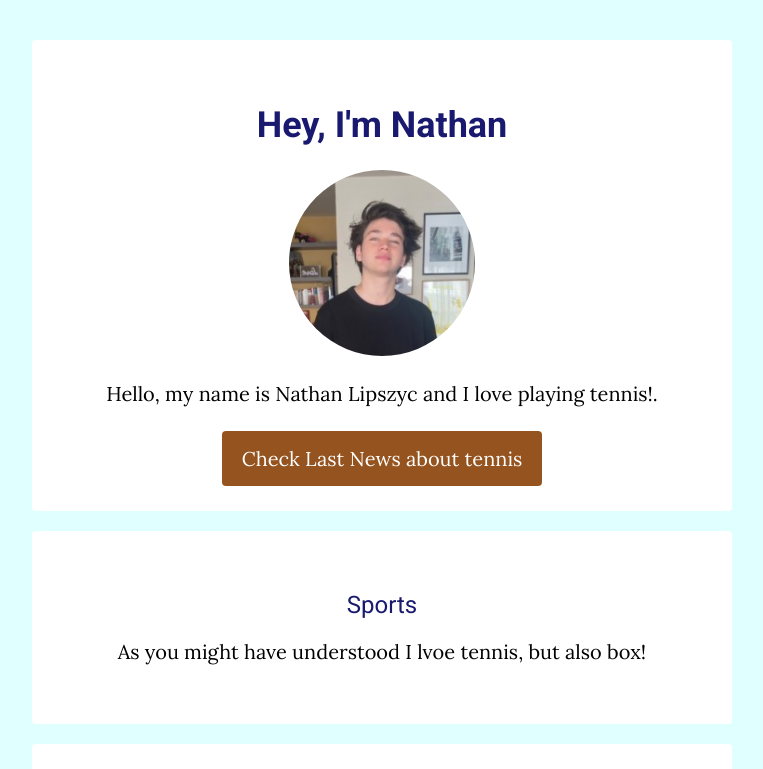
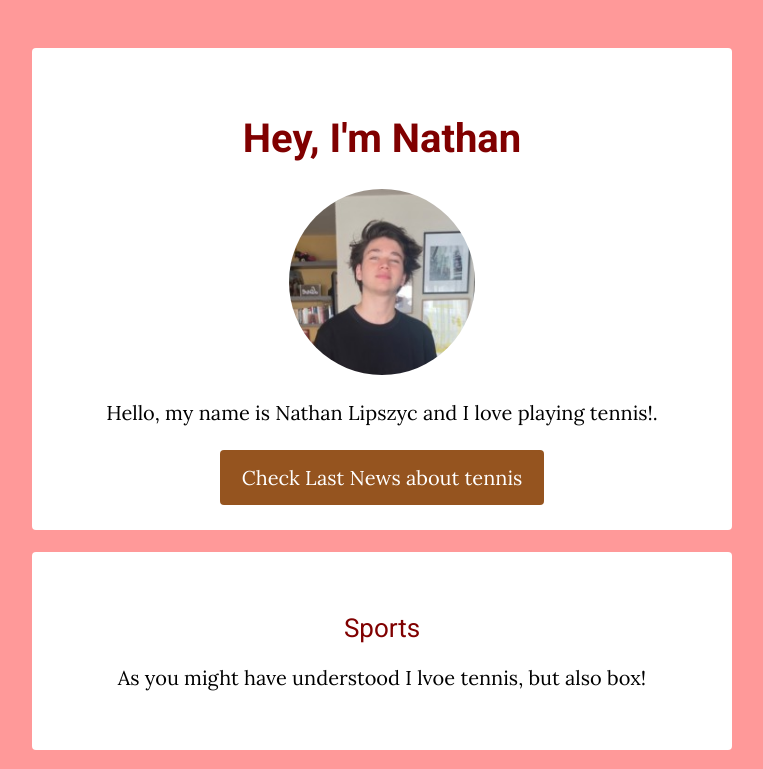
Before and after one commit to Nathan-Lypszyc/my-profile, a plain HTML site: page index.html in a window 1280 px wide. Shown: the top 769 px of the page, without its empty margins (258-1021 px from the left). Drawn offline with Linux system fonts and the light colour scheme.

Commit message:
Update style.css

```diff
--- a/style.css
+++ b/style.css
@@ -1,6 +1,6 @@
 
 body{
- 	background: #E0FFFF;
+ 	background: #FF9999;
  	color: #steelblue;
  	font-family: 'Lora', serif;
  	font-size: 20px;
@@ -10,20 +10,20 @@ h1, h2, h3 {
 	font-family: 'Roboto', sans-serif;
 }
 h1 {
-  	color: #191970;
-  	font-size: 36px;
+  	color: #800000;
+  	font-size: 40px;
   	font-weight: 600;
 }
 h2 {
-  	color: #191970;
-  	font-size: 24px;
+  	color: #800000;
+  	font-size: 26px;
   	font-weight: 400;
 }
 a {
  	text-decoration: inherit;
- 	color: #191970;
+ 	color: #800000;
  	font-weight:
- 	font-size: 12px;
+ 	font-size: 16px;
 }
 a:hover {
 	color: black;
@@ -32,7 +32,7 @@ a:hover {
 
 .container {
 	width:700px;
-	margin:40px auto;
+	margin:48px auto;
 }
 
 @media(max-width: 760px) {
@@ -52,18 +52,18 @@ a:hover {
 	padding: 40px;
 	box-shadow: 0px 10px 30px rgba(0,0,0,0,1);
 	border-radius: 4px;
-	margin: 20px 0px;
+	margin: 22px 0px;
 	text-align: center;
 }
 
 .img-circle {
-	border-radius: 50%;
+	border-radius: 55%;
 }
 
 .btn-blue {
 	background-color: #95541F;
 	color: white;
-	padding: 15px 20px;
+	padding: 15px 22px;
 	border-radius: 4px;
 }
 .btn-blue: hover {
```
